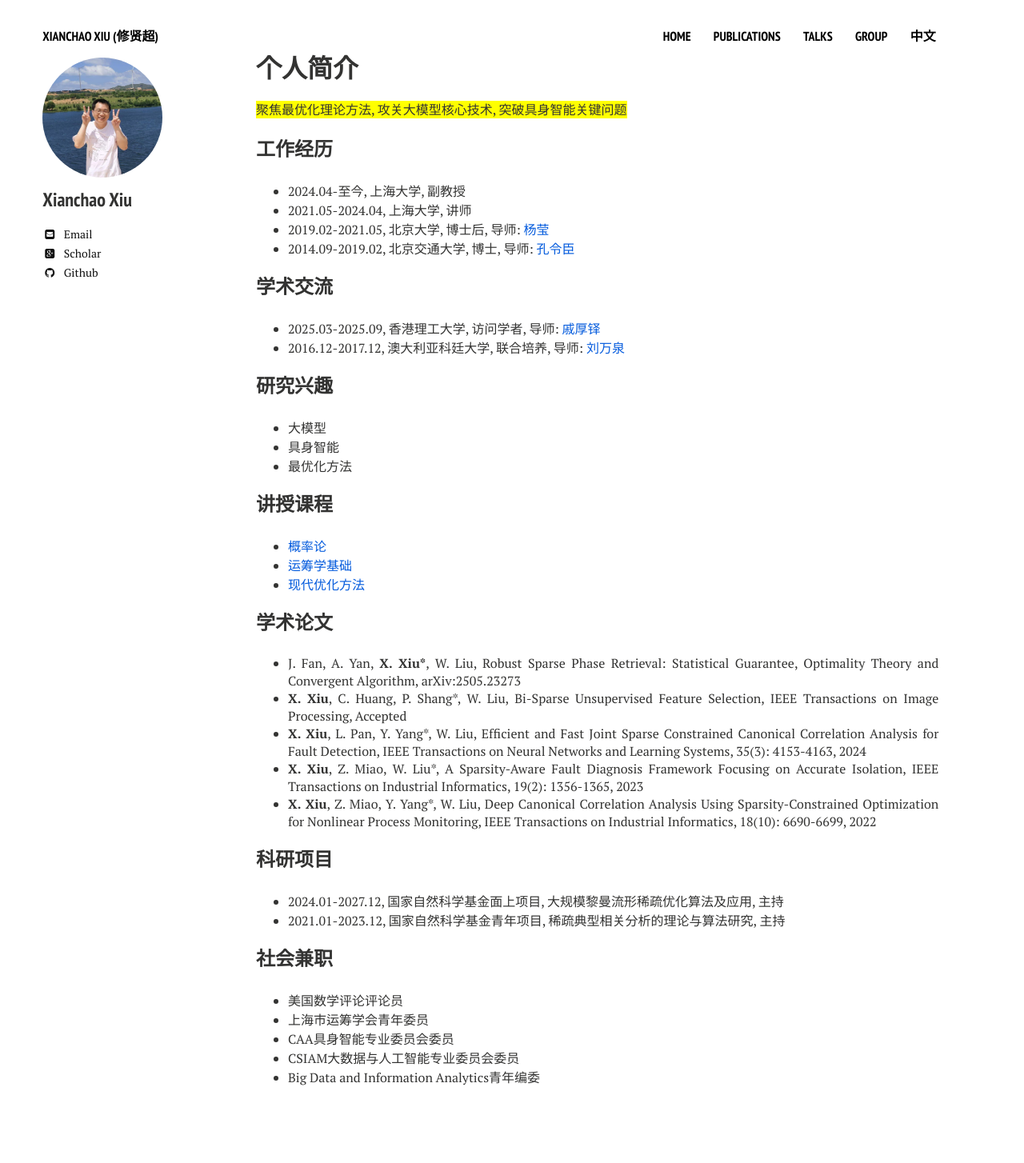
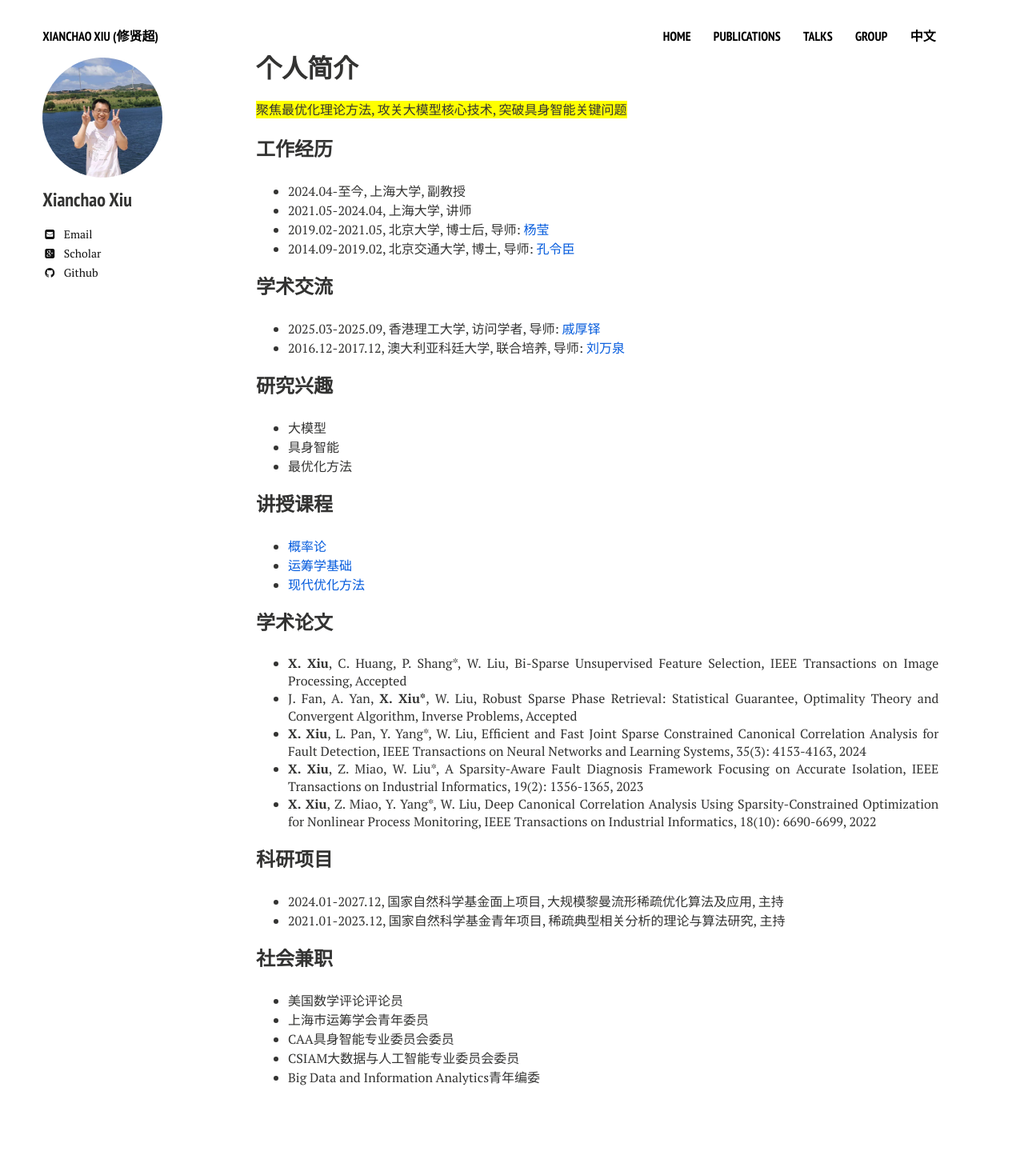
Before and after one commit to xianchaoxiu/xianchaoxiu.github.io, a Jekyll site: the page built from chinese/index.md, in a window 1280 px wide. Shown: the whole page at 80% size. Built offline with Jekyll 4.4.1, drawn with Linux system fonts in a browser that asks for light colours; nearby versions of some CDN libraries.

Commit message:
Update index.md

```diff
--- a/chinese/index.md
+++ b/chinese/index.md
@@ -35,8 +35,9 @@ share: false
 
 
 ### 学术论文
-* J. Fan, A. Yan, <b>X. Xiu*</b>, W. Liu, Robust Sparse Phase Retrieval: Statistical Guarantee, Optimality Theory and Convergent Algorithm, arXiv:2505.23273 <br>
+
 * <b>X. Xiu</b>, C. Huang, P. Shang*, W. Liu, Bi-Sparse Unsupervised Feature Selection, IEEE Transactions on Image Processing, Accepted <br>
+* J. Fan, A. Yan, <b>X. Xiu*</b>, W. Liu, Robust Sparse Phase Retrieval: Statistical Guarantee, Optimality Theory and Convergent Algorithm, Inverse Problems, Accepted <br>
 * <b>X. Xiu</b>, L. Pan, Y. Yang*, W. Liu, Efficient and Fast Joint Sparse Constrained Canonical Correlation Analysis for Fault Detection, IEEE Transactions on Neural Networks and Learning Systems, 35(3): 4153-4163, 2024 <br>
 * <b>X. Xiu</b>, Z. Miao, W. Liu*, A Sparsity-Aware Fault Diagnosis Framework Focusing on Accurate Isolation, IEEE Transactions on Industrial Informatics, 19(2): 1356-1365, 2023 <br>
 * <b>X. Xiu</b>, Z. Miao, Y. Yang*, W. Liu, Deep Canonical Correlation Analysis Using Sparsity-Constrained Optimization for Nonlinear Process Monitoring, IEEE Transactions on Industrial Informatics, 18(10): 6690-6699, 2022 <br>
```
